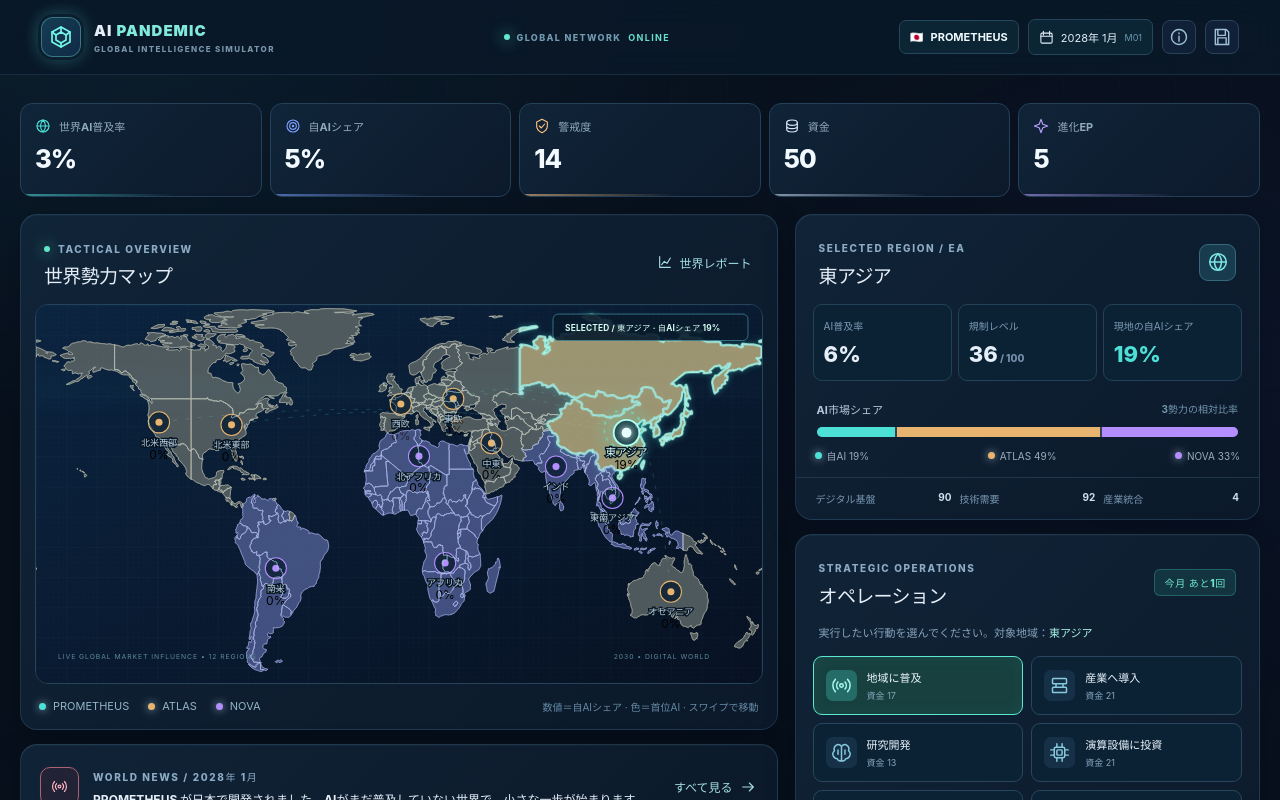
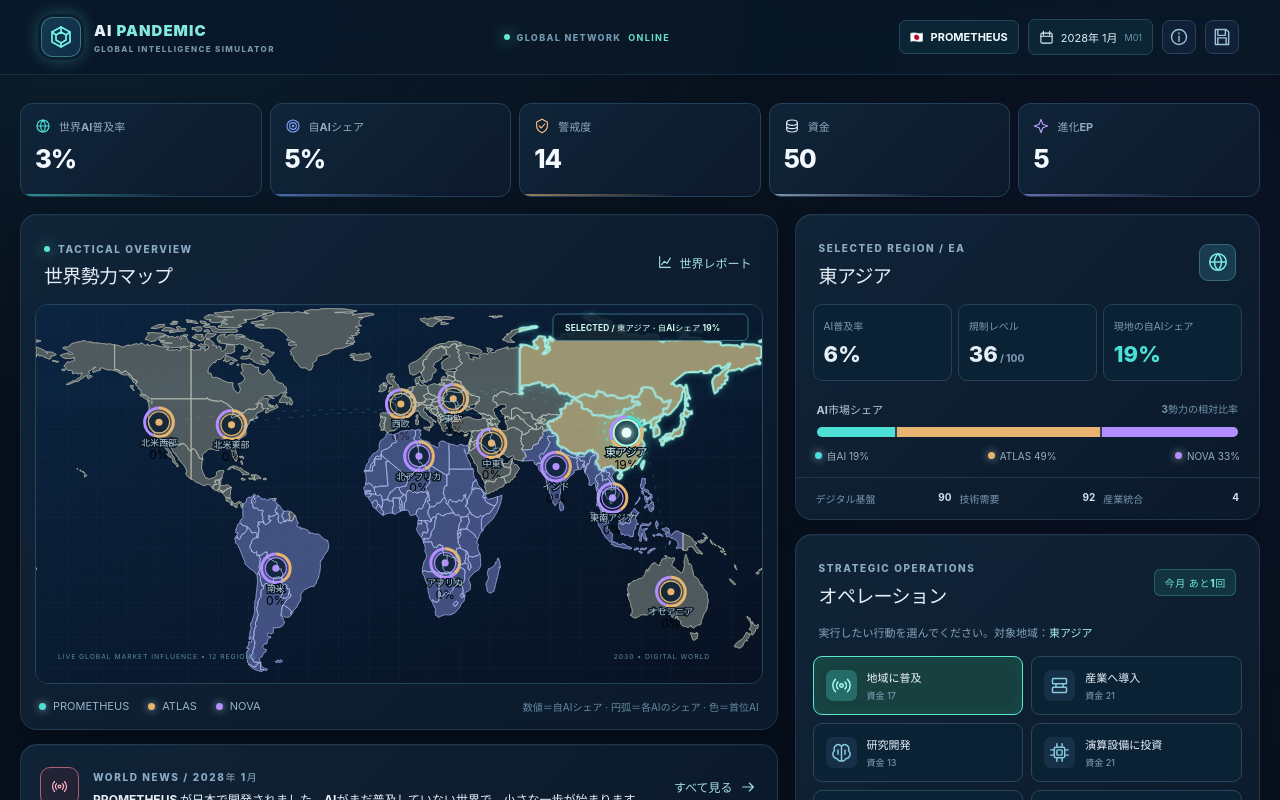
Before and after one commit to RokuZuki/Games, a React (Vite) app in the folder react-app/: page / in a window 1280 px wide. Both pictures are taken after a click on the button "シミュレーションを開始". Shown: the top 800 px of the page. Built offline with nearby package versions, Linux system fonts and the light colour scheme.

Commit message:
Add market share rings to development map

```diff
--- a/react-app/src/App.tsx
+++ b/react-app/src/App.tsx
@@ -127,7 +127,7 @@ class App extends React.Component<{},UIState> {
      <section className="world-panel panel-glass">
       <div className="section-heading"><div><span className="eyebrow"><span className="online-dot"/> TACTICAL OVERVIEW</span><h1>世界勢力マップ</h1></div><button className="small-link" onClick={()=>this.open('report')}><Icon name="chart" size={16}/> 世界レポート</button></div>
       <div className="map-frame"><div className="map-noise" aria-hidden="true"/><div className="map-scroller" ref={el=>{this.mapRef.current=el;}}>{this.renderMap(g)}</div><div className="map-scanline" aria-hidden="true"/></div>
-      <div className="map-legend"><span><i style={{background:colors.player}}/> {g.name}</span><span><i style={{background:colors.atlas}}/> ATLAS</span><span><i style={{background:colors.nova}}/> NOVA</span><span className="legend-hint">数値＝自AIシェア · 色＝首位AI · スワイプで移動</span></div>
+      <div className="map-legend"><span><i style={{background:colors.player}}/> {g.name}</span><span><i style={{background:colors.atlas}}/> ATLAS</span><span><i style={{background:colors.nova}}/> NOVA</span><span className="legend-hint">数値＝自AIシェア · 円弧＝各AIのシェア · 色＝首位AI</span></div>
      </section>
      <div className="news-preview panel-glass"><div className="news-intro"><span className="news-red"><Icon name="radio" size={17}/></span><div><span className="eyebrow">WORLD NEWS / {today}</span><p>{newest?.message||'世界ネットワークに接続しています'}</p></div></div><button className="small-link" onClick={()=>this.open('news')}>すべて見る <Icon name="arrow-right" size={16}/></button></div>
      <div className="quick-launch"><button onClick={()=>this.open('evolution')}><span className="q-icon violet"><Icon name="branch"/></span><span><b>進化ツリー</b><small>EPを使って能力を解放</small></span><span className="counter-chip">EP {g.ep}</span><Icon name="chevron-right" size={17}/></button><button onClick={()=>this.open('routes')}><span className="q-icon cyan"><Icon name="target"/></span><span><b>勝利ルート</b><small>4つの結末の達成状況</small></span><Icon name="chevron-right" size={17}/></button></div>
@@ -153,7 +153,7 @@ class App extends React.Component<{},UIState> {
       {active?<><circle cx={cx} cy={cy} r="47" pointerEvents="none" fill="url(#region-highlight)"/><circle cx={cx} cy={cy} r="25" className="select-ring" pointerEvents="none"/></>:null}
       <circle className="map-pulse" cx={cx} cy={cy} r={active?13:7} stroke={fill} strokeOpacity=".55" fill="none" style={{animationDelay:`-${cx/150}s`}}/>
       <circle className="map-marker" cx={cx} cy={cy} r={active?17:14} fill="#0c2134" fillOpacity=".86" stroke={active?'#b2fff1':fill} strokeWidth={active?2.5:1.4}/><circle cx={cx} cy={cy} r={active?6.5:4.7} fill={active?'#e9fffe':fill} filter={active?'url(#map-glow)':undefined}/>
-      <text x={cx} y={cy+31} textAnchor="middle" className={`map-region-label ${active?'active':''}`}>{r.short}</text><text x={cx} y={cy+48} textAnchor="middle" className="map-adoption-label">{pct(sh[0])}</text>
+      {sh.map((share,i)=>{const circumference=2*Math.PI*(active?21:19);const start=sh.slice(0,i).reduce((sum,value)=>sum+value,0);return share>0?<circle key={i} cx={cx} cy={cy} r={active?21:19} fill="none" stroke={[colors.player,colors.atlas,colors.nova][i]} strokeWidth="4" strokeDasharray={`${circumference*share/100} ${circumference}`} strokeDashoffset={-circumference*start/100} transform={`rotate(-90 ${cx} ${cy})`} pointerEvents="none"/>:null;})}<text x={cx} y={cy+31} textAnchor="middle" className={`map-region-label ${active?'active':''}`}>{r.short}</text><text x={cx} y={cy+48} textAnchor="middle" className="map-adoption-label">{pct(sh[0])}</text>
     </g>})}
    <path d={GEO.countryBorders} fill="none" stroke="#9fc5d3" strokeWidth=".42" strokeOpacity=".27" pointerEvents="none"/><path d={mapPath} fill="none" stroke="#a4c5d7" strokeWidth=".65" strokeOpacity=".82" pointerEvents="none"/><g className="map-selection-readout" pointerEvents="none"><rect x="684" y="12" width="258" height="35" rx="7"/><text x="700" y="34">SELECTED / {selectedRegion.short} · 自AIシェア {pct(shares(selectedRegion)[0])}</text></g><text x="29" y="468" className="map-corner-label">LIVE GLOBAL MARKET INFLUENCE • 12 REGIONS</text><text x="892" y="468" textAnchor="end" className="map-corner-label">2030 • DIGITAL WORLD</text>
   </svg>}
```
